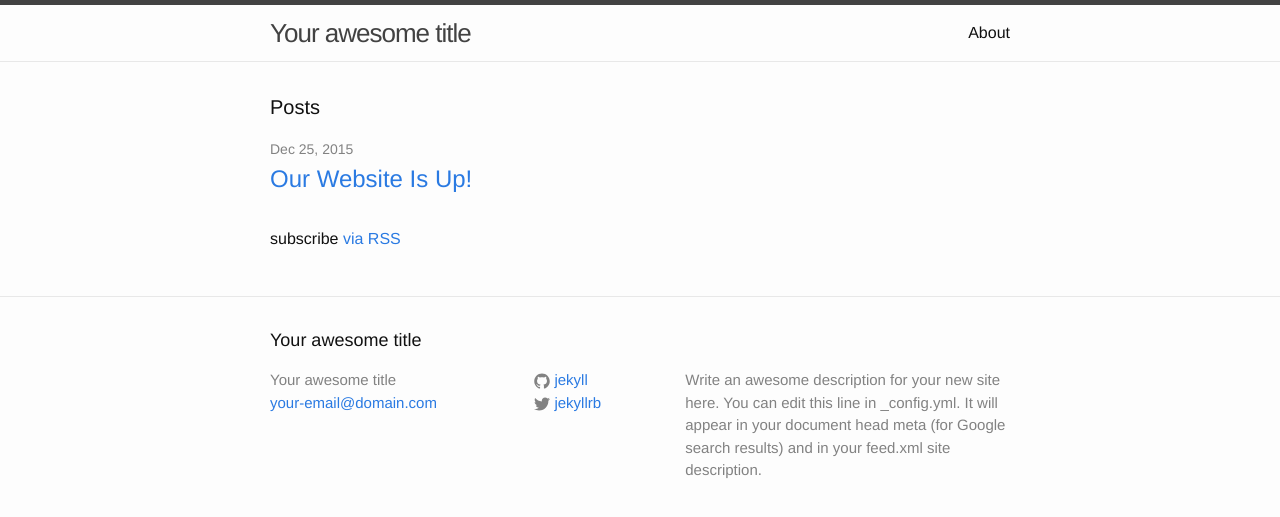
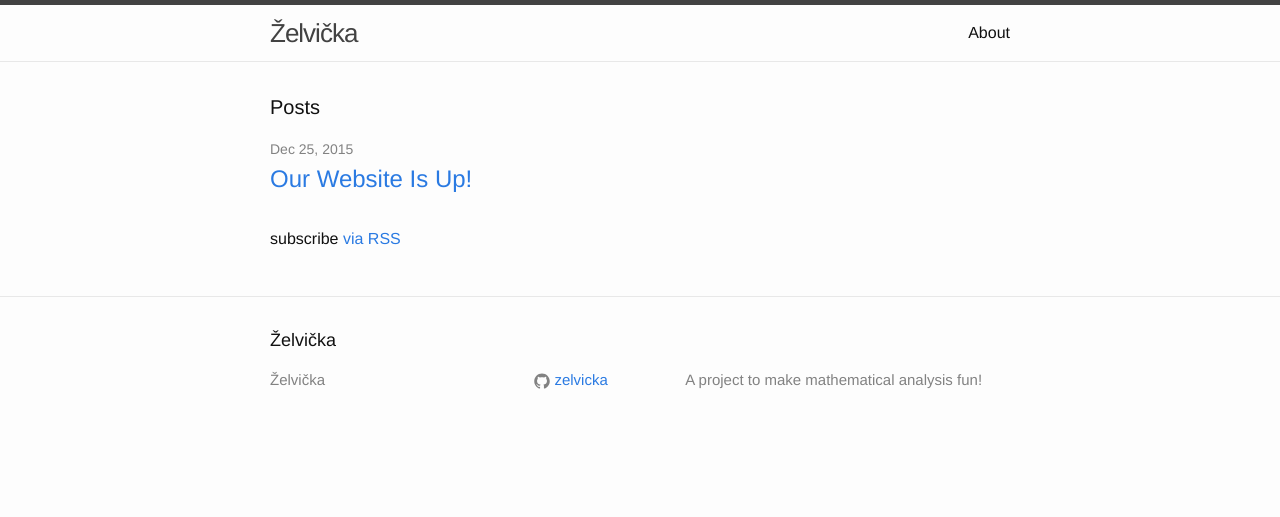
Before and after one commit to zelvicka/zelvicka.github.io, a Jekyll site: the page built from index.html, in a window 1280 px wide. Shown: the top 517 px of the page. Built offline with Jekyll 4.4.1, drawn with Linux system fonts in a browser that asks for light colours.

Commit message:
Metadata fix

```diff
--- a/_config.yml
+++ b/_config.yml
@@ -6,16 +6,13 @@
 # 'jekyll serve'. If you change this file, please restart the server process.
 
 # Site settings
-title: Your awesome title
-email: your-email@domain.com
-description: > # this means to ignore newlines until "baseurl:"
-  Write an awesome description for your new site here. You can edit this
-  line in _config.yml. It will appear in your document head meta (for
-  Google search results) and in your feed.xml site description.
-baseurl: "" # the subpath of your site, e.g. /blog
-url: "http://yourdomain.com" # the base hostname & protocol for your site
-twitter_username: jekyllrb
-github_username:  jekyll
+title: Želvička
+# email: your-email@domain.com
+description: A project to make mathematical analysis fun!
+baseurl: "" #the subpath of your site, e.g. /blog
+url: "http://zelvicka.github.io/" # the base hostname & protocol for your site
+# twitter_username: jekyllrb
+github_username:  zelvicka
 
 # Build settings
 markdown: kramdown
```
